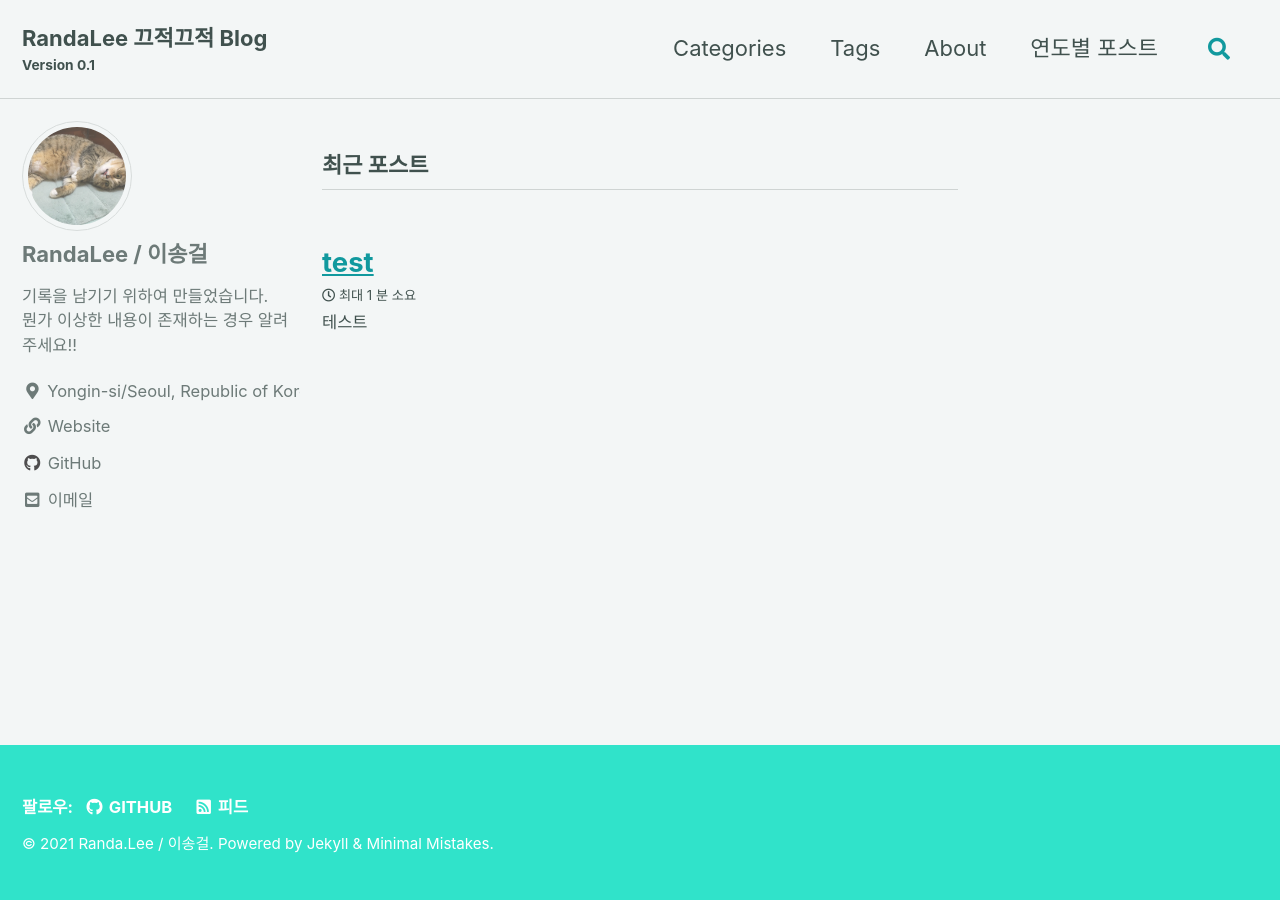
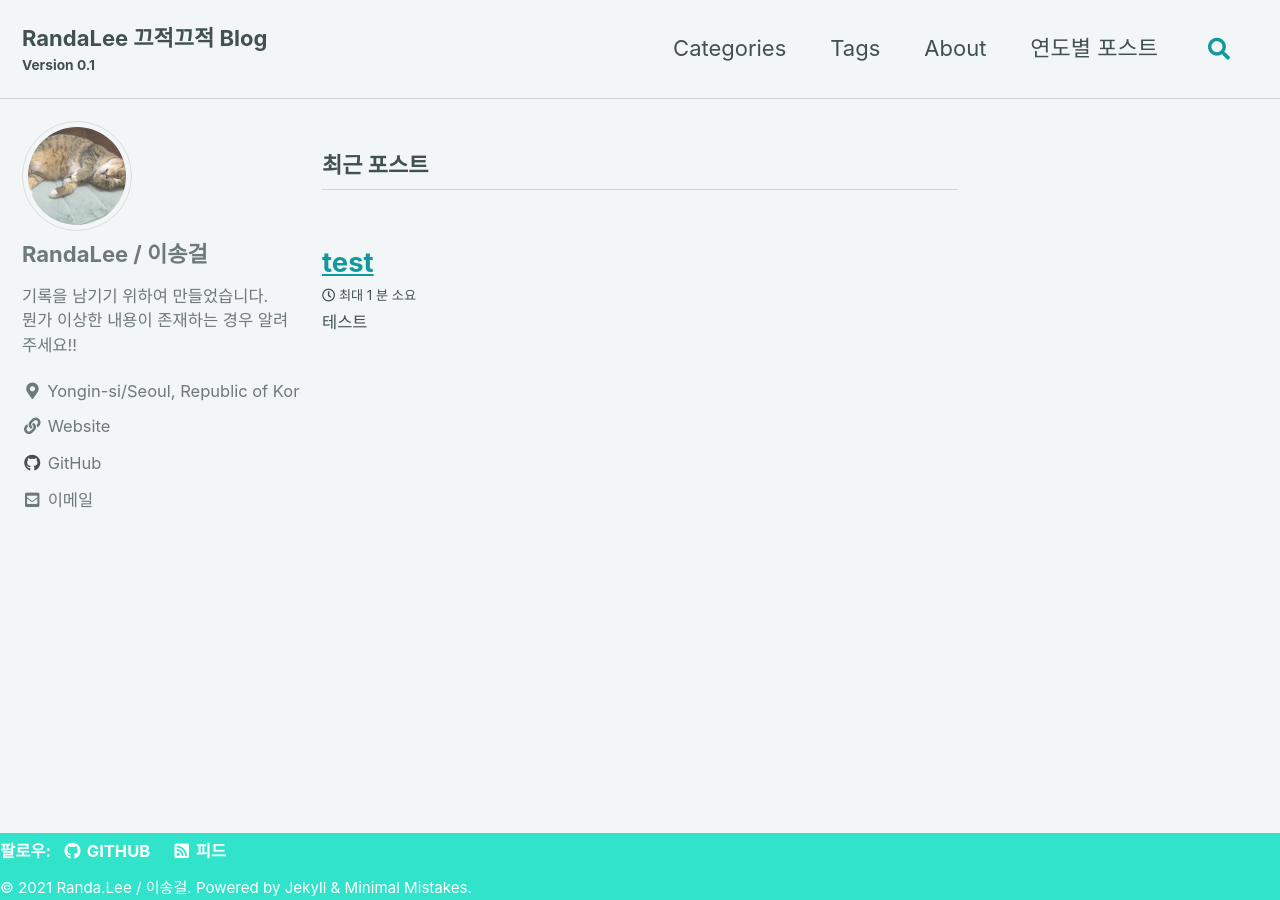
Before and after one commit to randalee/randalee.github.io, a Jekyll site: the page built from index.html, in a window 1280 px wide. Built offline with Jekyll 4.4.1, drawn with Linux system fonts in a browser that asks for light colours; cached includes are drawn as plain includes; the list of posts is cut into pages by our own code.

Commit message:
page__footer가 불필요하게 여백을 차지하지 않게 사이즈 조정

```diff
--- a/_sass/minimal-mistakes/_footer.scss
+++ b/_sass/minimal-mistakes/_footer.scss
@@ -20,9 +20,8 @@
     @include clearfix;
     margin-left: auto;
     margin-right: auto;
-    margin-top: 2em;
+    margin-top: auto;
     max-width: 100%;
-    padding: 0 1em 2em;
 
     @include breakpoint($x-large) {
       max-width: $x-large;
```
